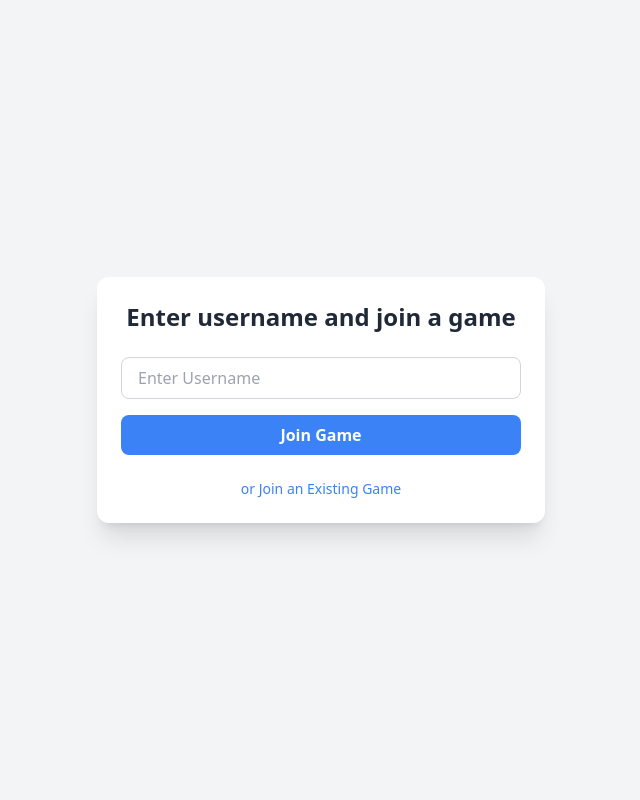
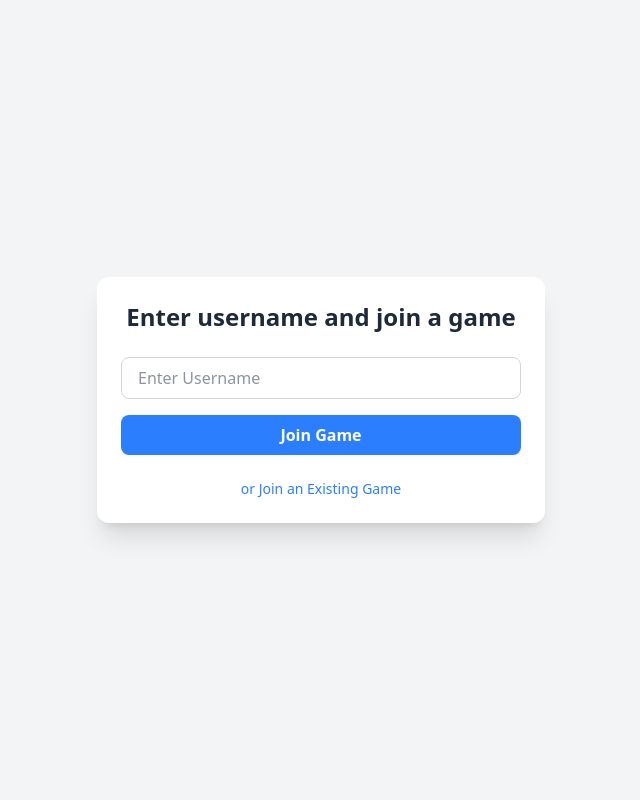
Before and after one commit to Abhinav-0103/Tic-Tac-Toe, a Flask app: page / in a window 1280 px wide. Shown: the whole page, without its empty margins (319-959 px from the left). Run offline with Flask 3, Linux system fonts and the light colour scheme; some libraries are stand-ins or nearby versions.

Commit message:
Some Progress

```diff
--- a/app.py
+++ b/app.py
@@ -1,7 +1,9 @@
 from flask import Flask, render_template
-from flask_socketio import SocketIO
+from flask_socketio import SocketIO, join_room, leave_room
 from createapp import create_app
+from collections import defaultdict
 
+rooms = defaultdict(list)
 socketio = SocketIO()
 
 if __name__ == '__main__':
@@ -10,10 +12,17 @@ if __name__ == '__main__':
 
     @socketio.on("connect")
     def handle_connect() :
+        print("----------------------------")
         print("Client Connected")
+        print("----------------------------")
 
     @socketio.on("join")
-    def handle_join() :
-        print("Player has joined")
+    def handle_join(data) :
+        print(f"{data['name']} has joined: {data['id']}")
+        join_room(data["id"])
+
+    @socketio.on("player_move")
+    def handle_move(data, cell_id) :
+        print(f"{data['name']} has made a move on cell {cell_id}")
 
     socketio.run(app, debug=True)
--- a/package.json
+++ b/package.json
@@ -20,6 +20,7 @@
   "homepage": "https://github.com/Abhinav-0103/Tic-Tac-Toe#readme",
   "dependencies": {
     "@tailwindcss/cli": "^4.1.10",
+    "socket.io-client": "^4.8.1",
     "tailwindcss": "^4.1.10"
   }
 }
--- a/routes.py
+++ b/routes.py
@@ -1,5 +1,6 @@
-from flask import Flask, render_template, redirect
+from flask import Flask, render_template, redirect, request, url_for
 import uuid
+from collections import defaultdict
 
 def create_routes(app) :
     @app.route("/")
@@ -12,9 +13,11 @@ def create_routes(app) :
 
     @app.route("/room/<id>")
     def game_room(id) :
-        return render_template("game.html")
+        name = request.args.get("name")
+        return render_template("game.html", id=id, name=name)
 
     @app.route("/create_room", methods=["POST"])
     def create_room() :
+        name = request.form.get("username")
         roomid = str(uuid.uuid4())
-        return redirect(f"/room/{roomid}")
+        return redirect(url_for("game_room", id=roomid, name=name))
--- /dev/null
+++ b/static/css/output.css
@@ -0,0 +1,448 @@
+/*! tailwindcss v4.1.10 | MIT License | https://tailwindcss.com */
+@layer properties;
+@layer theme, base, components, utilities;
+@layer theme {
+  :root, :host {
+    --font-sans: ui-sans-serif, system-ui, sans-serif, "Apple Color Emoji",
+      "Segoe UI Emoji", "Segoe UI Symbol", "Noto Color Emoji";
+    --font-mono: ui-monospace, SFMono-Regular, Menlo, Monaco, Consolas, "Liberation Mono",
+      "Courier New", monospace;
+    --color-blue-500: oklch(62.3% 0.214 259.815);
+    --color-blue-600: oklch(54.6% 0.245 262.881);
+    --color-gray-100: oklch(96.7% 0.003 264.542);
+    --color-gray-300: oklch(87.2% 0.01 258.338);
+    --color-gray-600: oklch(44.6% 0.03 256.802);
+    --color-gray-800: oklch(27.8% 0.033 256.848);
+    --color-white: #fff;
+    --spacing: 0.25rem;
+    --container-md: 28rem;
+    --text-sm: 0.875rem;
+    --text-sm--line-height: calc(1.25 / 0.875);
+    --text-xl: 1.25rem;
+    --text-xl--line-height: calc(1.75 / 1.25);
+    --text-2xl: 1.5rem;
+    --text-2xl--line-height: calc(2 / 1.5);
+    --font-weight-semibold: 600;
+    --font-weight-bold: 700;
+    --radius-lg: 0.5rem;
+    --radius-xl: 0.75rem;
+    --default-transition-duration: 150ms;
+    --default-transition-timing-function: cubic-bezier(0.4, 0, 0.2, 1);
+    --default-font-family: var(--font-sans);
+    --default-mono-font-family: var(--font-mono);
+  }
+}
+@layer base {
+  *, ::after, ::before, ::backdrop, ::file-selector-button {
+    box-sizing: border-box;
+    margin: 0;
+    padding: 0;
+    border: 0 solid;
+  }
+  html, :host {
+    line-height: 1.5;
+    -webkit-text-size-adjust: 100%;
+    tab-size: 4;
+    font-family: var(--default-font-family, ui-sans-serif, system-ui, sans-serif, "Apple Color Emoji", "Segoe UI Emoji", "Segoe UI Symbol", "Noto Color Emoji");
+    font-feature-settings: var(--default-font-feature-settings, normal);
+    font-variation-settings: var(--default-font-variation-settings, normal);
+    -webkit-tap-highlight-color: transparent;
+  }
+  hr {
+    height: 0;
+    color: inherit;
+    border-top-width: 1px;
+  }
+  abbr:where([title]) {
+    -webkit-text-decoration: underline dotted;
+    text-decoration: underline dotted;
+  }
+  h1, h2, h3, h4, h5, h6 {
+    font-size: inherit;
+    font-weight: inherit;
+  }
+  a {
+    color: inherit;
+    -webkit-text-decoration: inherit;
+    text-decoration: inherit;
+  }
+  b, strong {
+    font-weight: bolder;
+  }
+  code, kbd, samp, pre {
+    font-family: var(--default-mono-font-family, ui-monospace, SFMono-Regular, Menlo, Monaco, Consolas, "Liberation Mono", "Courier New", monospace);
+    font-feature-settings: var(--default-mono-font-feature-settings, normal);
+    font-variation-settings: var(--default-mono-font-variation-settings, normal);
+    font-size: 1em;
+  }
+  small {
+    font-size: 80%;
+  }
+  sub, sup {
+    font-size: 75%;
+    line-height: 0;
+    position: relative;
+    vertical-align: baseline;
+  }
+  sub {
+    bottom: -0.25em;
+  }
+  sup {
+    top: -0.5em;
+  }
+  table {
+    text-indent: 0;
+    border-color: inherit;
+    border-collapse: collapse;
+  }
+  :-moz-focusring {
+    outline: auto;
+  }
+  progress {
+    vertical-align: baseline;
+  }
+  summary {
+    display: list-item;
+  }
+  ol, ul, menu {
+    list-style: none;
+  }
+  img, svg, video, canvas, audio, iframe, embed, object {
+    display: block;
+    vertical-align: middle;
+  }
+  img, video {
+    max-width: 100%;
+    height: auto;
+  }
+  button, input, select, optgroup, textarea, ::file-selector-button {
+    font: inherit;
+    font-feature-settings: inherit;
+    font-variation-settings: inherit;
+    letter-spacing: inherit;
+    color: inherit;
+    border-radius: 0;
+    background-color: transparent;
+    opacity: 1;
+  }
+  :where(select:is([multiple], [size])) optgroup {
+    font-weight: bolder;
+  }
+  :where(select:is([multiple], [size])) optgroup option {
+    padding-inline-start: 20px;
+  }
+  ::file-selector-button {
+    margin-inline-end: 4px;
+  }
+  ::placeholder {
+    opacity: 1;
+  }
+  @supports (not (-webkit-appearance: -apple-pay-button))  or (contain-intrinsic-size: 1px) {
+    ::placeholder {
+      color: currentcolor;
+      @supports (color: color-mix(in lab, red, red)) {
+        color: color-mix(in oklab, currentcolor 50%, transparent);
+      }
+    }
+  }
+  textarea {
+    resize: vertical;
+  }
+  ::-webkit-search-decoration {
+    -webkit-appearance: none;
+  }
+  ::-webkit-date-and-time-value {
+    min-height: 1lh;
+    text-align: inherit;
+  }
+  ::-webkit-datetime-edit {
+    display: inline-flex;
+  }
+  ::-webkit-datetime-edit-fields-wrapper {
+    padding: 0;
+  }
+  ::-webkit-datetime-edit, ::-webkit-datetime-edit-year-field, ::-webkit-datetime-edit-month-field, ::-webkit-datetime-edit-day-field, ::-webkit-datetime-edit-hour-field, ::-webkit-datetime-edit-minute-field, ::-webkit-datetime-edit-second-field, ::-webkit-datetime-edit-millisecond-field, ::-webkit-datetime-edit-meridiem-field {
+    padding-block: 0;
+  }
+  :-moz-ui-invalid {
+    box-shadow: none;
+  }
+  button, input:where([type="button"], [type="reset"], [type="submit"]), ::file-selector-button {
+    appearance: button;
+  }
+  ::-webkit-inner-spin-button, ::-webkit-outer-spin-button {
+    height: auto;
+  }
+  [hidden]:where(:not([hidden="until-found"])) {
+    display: none !important;
+  }
+}
+@layer utilities {
+  .static {
+    position: static;
+  }
+  .mt-2 {
+    margin-top: calc(var(--spacing) * 2);
+  }
+  .mb-4 {
+    margin-bottom: calc(var(--spacing) * 4);
+  }
+  .mb-6 {
+    margin-bottom: calc(var(--spacing) * 6);
+  }
+  .block {
+    display: block;
+  }
+  .flex {
+    display: flex;
+  }
+  .grid {
+    display: grid;
+  }
+  .aspect-square {
+    aspect-ratio: 1 / 1;
+  }
+  .min-h-screen {
+    min-height: 100vh;
+  }
+  .w-full {
+    width: 100%;
+  }
+  .max-w-md {
+    max-width: var(--container-md);
+  }
+  .cursor-pointer {
+    cursor: pointer;
+  }
+  .grid-cols-3 {
+    grid-template-columns: repeat(3, minmax(0, 1fr));
+  }
+  .flex-col {
+    flex-direction: column;
+  }
+  .items-center {
+    align-items: center;
+  }
+  .justify-center {
+    justify-content: center;
+  }
+  .gap-2 {
+    gap: calc(var(--spacing) * 2);
+  }
+  .gap-4 {
+    gap: calc(var(--spacing) * 4);
+  }
+  .rounded-lg {
+    border-radius: var(--radius-lg);
+  }
+  .rounded-xl {
+    border-radius: var(--radius-xl);
+  }
+  .border {
+    border-style: var(--tw-border-style);
+    border-width: 1px;
+  }
+  .border-gray-300 {
+    border-color: var(--color-gray-300);
+  }
+  .bg-blue-500 {
+    background-color: var(--color-blue-500);
+  }
+  .bg-gray-100 {
+    background-color: var(--color-gray-100);
+  }
+  .bg-white {
+    background-color: var(--color-white);
+  }
+  .p-6 {
+    padding: calc(var(--spacing) * 6);
+  }
+  .px-4 {
+    padding-inline: calc(var(--spacing) * 4);
+  }
+  .py-2 {
+    padding-block: calc(var(--spacing) * 2);
+  }
+  .text-center {
+    text-align: center;
+  }
+  .text-2xl {
+    font-size: var(--text-2xl);
+    line-height: var(--tw-leading, var(--text-2xl--line-height));
+  }
+  .text-sm {
+    font-size: var(--text-sm);
+    line-height: var(--tw-leading, var(--text-sm--line-height));
+  }
+  .text-xl {
+    font-size: var(--text-xl);
+    line-height: var(--tw-leading, var(--text-xl--line-height));
+  }
+  .font-bold {
+    --tw-font-weight: var(--font-weight-bold);
+    font-weight: var(--font-weight-bold);
+  }
+  .font-semibold {
+    --tw-font-weight: var(--font-weight-semibold);
+    font-weight: var(--font-weight-semibold);
+  }
+  .text-blue-500 {
+    color: var(--color-blue-500);
+  }
+  .text-gray-600 {
+    color: var(--color-gray-600);
+  }
+  .text-gray-800 {
+    color: var(--color-gray-800);
+  }
+  .text-white {
+    color: var(--color-white);
+  }
+  .shadow-xl {
+    --tw-shadow: 0 20px 25px -5px var(--tw-shadow-color, rgb(0 0 0 / 0.1)), 0 8px 10px -6px var(--tw-shadow-color, rgb(0 0 0 / 0.1));
+    box-shadow: var(--tw-inset-shadow), var(--tw-inset-ring-shadow), var(--tw-ring-offset-shadow), var(--tw-ring-shadow), var(--tw-shadow);
+  }
+  .transition {
+    transition-property: color, background-color, border-color, outline-color, text-decoration-color, fill, stroke, --tw-gradient-from, --tw-gradient-via, --tw-gradient-to, opacity, box-shadow, transform, translate, scale, rotate, filter, -webkit-backdrop-filter, backdrop-filter, display, visibility, content-visibility, overlay, pointer-events;
+    transition-timing-function: var(--tw-ease, var(--default-transition-timing-function));
+    transition-duration: var(--tw-duration, var(--default-transition-duration));
+  }
+  .select-none {
+    -webkit-user-select: none;
+    user-select: none;
+  }
+  .hover\:bg-blue-600 {
+    &:hover {
+      @media (hover: hover) {
+        background-color: var(--color-blue-600);
+      }
+    }
+  }
+  .hover\:bg-gray-100 {
+    &:hover {
+      @media (hover: hover) {
+        background-color: var(--color-gray-100);
+      }
+    }
+  }
+  .hover\:underline {
+    &:hover {
+      @media (hover: hover) {
+        text-decoration-line: underline;
+      }
+    }
+  }
+  .focus\:ring-2 {
+    &:focus {
+      --tw-ring-shadow: var(--tw-ring-inset,) 0 0 0 calc(2px + var(--tw-ring-offset-width)) var(--tw-ring-color, currentcolor);
+      box-shadow: var(--tw-inset-shadow), var(--tw-inset-ring-shadow), var(--tw-ring-offset-shadow), var(--tw-ring-shadow), var(--tw-shadow);
+    }
+  }
+  .focus\:ring-blue-500 {
+    &:focus {
+      --tw-ring-color: var(--color-blue-500);
+    }
+  }
+  .focus\:outline-none {
+    &:focus {
+      --tw-outline-style: none;
+      outline-style: none;
+    }
+  }
+}
+@property --tw-border-style {
+  syntax: "*";
+  inherits: false;
+  initial-value: solid;
+}
+@property --tw-font-weight {
+  syntax: "*";
+  inherits: false;
+}
+@property --tw-shadow {
+  syntax: "*";
+  inherits: false;
+  initial-value: 0 0 #0000;
+}
+@property --tw-shadow-color {
+  syntax: "*";
+  inherits: false;
+}
+@property --tw-shadow-alpha {
+  syntax: "<percentage>";
+  inherits: false;
+  initial-value: 100%;
+}
+@property --tw-inset-shadow {
+  syntax: "*";
+  inherits: false;
+  initial-value: 0 0 #0000;
+}
+@property --tw-inset-shadow-color {
+  syntax: "*";
+  inherits: false;
+}
+@property --tw-inset-shadow-alpha {
+  syntax: "<percentage>";
+  inherits: false;
+  initial-value: 100%;
+}
+@property --tw-ring-color {
+  syntax: "*";
+  inherits: false;
+}
+@property --tw-ring-shadow {
+  syntax: "*";
+  inherits: false;
+  initial-value: 0 0 #0000;
+}
+@property --tw-inset-ring-color {
+  syntax: "*";
+  inherits: false;
+}
+@property --tw-inset-ring-shadow {
+  syntax: "*";
+  inherits: false;
+  initial-value: 0 0 #0000;
+}
+@property --tw-ring-inset {
+  syntax: "*";
+  inherits: false;
+}
+@property --tw-ring-offset-width {
+  syntax: "<length>";
+  inherits: false;
+  initial-value: 0px;
+}
+@property --tw-ring-offset-color {
+  syntax: "*";
+  inherits: false;
+  initial-value: #fff;
+}
+@property --tw-ring-offset-shadow {
+  syntax: "*";
+  inherits: false;
+  initial-value: 0 0 #0000;
+}
+@layer properties {
+  @supports ((-webkit-hyphens: none) and (not (margin-trim: inline))) or ((-moz-orient: inline) and (not (color:rgb(from red r g b)))) {
+    *, ::before, ::after, ::backdrop {
+      --tw-border-style: solid;
+      --tw-font-weight: initial;
+      --tw-shadow: 0 0 #0000;
+      --tw-shadow-color: initial;
+      --tw-shadow-alpha: 100%;
+      --tw-inset-shadow: 0 0 #0000;
+      --tw-inset-shadow-color: initial;
+      --tw-inset-shadow-alpha: 100%;
+      --tw-ring-color: initial;
+      --tw-ring-shadow: 0 0 #0000;
+      --tw-inset-ring-color: initial;
+      --tw-inset-ring-shadow: 0 0 #0000;
+      --tw-ring-inset: initial;
+      --tw-ring-offset-width: 0px;
+      --tw-ring-offset-color: #fff;
+      --tw-ring-offset-shadow: 0 0 #0000;
+    }
+  }
+}
--- a/templates/base.html
+++ b/templates/base.html
@@ -4,7 +4,7 @@
   <meta charset="UTF-8" />
   <meta name="viewport" content="width=device-width, initial-scale=1.0" />
   <title>{% block title %}Tic-Tac-Toe{% endblock %}</title>
-  <script src="https://cdn.tailwindcss.com"></script>
+  <link href="{{ url_for('static', filename='css/output.css') }}" rel="stylesheet">
 </head>
 <body class="min-h-screen bg-gray-100 flex flex-col items-center justify-center text-gray-800">
   <main class="w-full max-w-md p-6 bg-white shadow-xl rounded-xl">
--- a/templates/login.html
+++ b/templates/login.html
@@ -11,6 +11,7 @@
     id="username"
     placeholder="Enter Username"
     class="px-4 py-2 border border-gray-300 rounded-lg focus:outline-none focus:ring-2 focus:ring-blue-500"
+    required
   />
   <button
     type="submit"
@@ -27,16 +28,3 @@
   </a>
 </form>
 {% endblock %}
-
-<script>
-    socketio = io()
-    const btn = document.getElementById("name-btn")
-    const inputName = document.getElementById("username")
-
-    let name = inputName.value
-
-    btn.addEventListener("click", () => {
-        socketio.emit("join", {"username": name})
-        alert(name)
-    })
-</script>
```
Also changed, not shown: templates/game.html (+11 -6 lines), package-lock.json.
